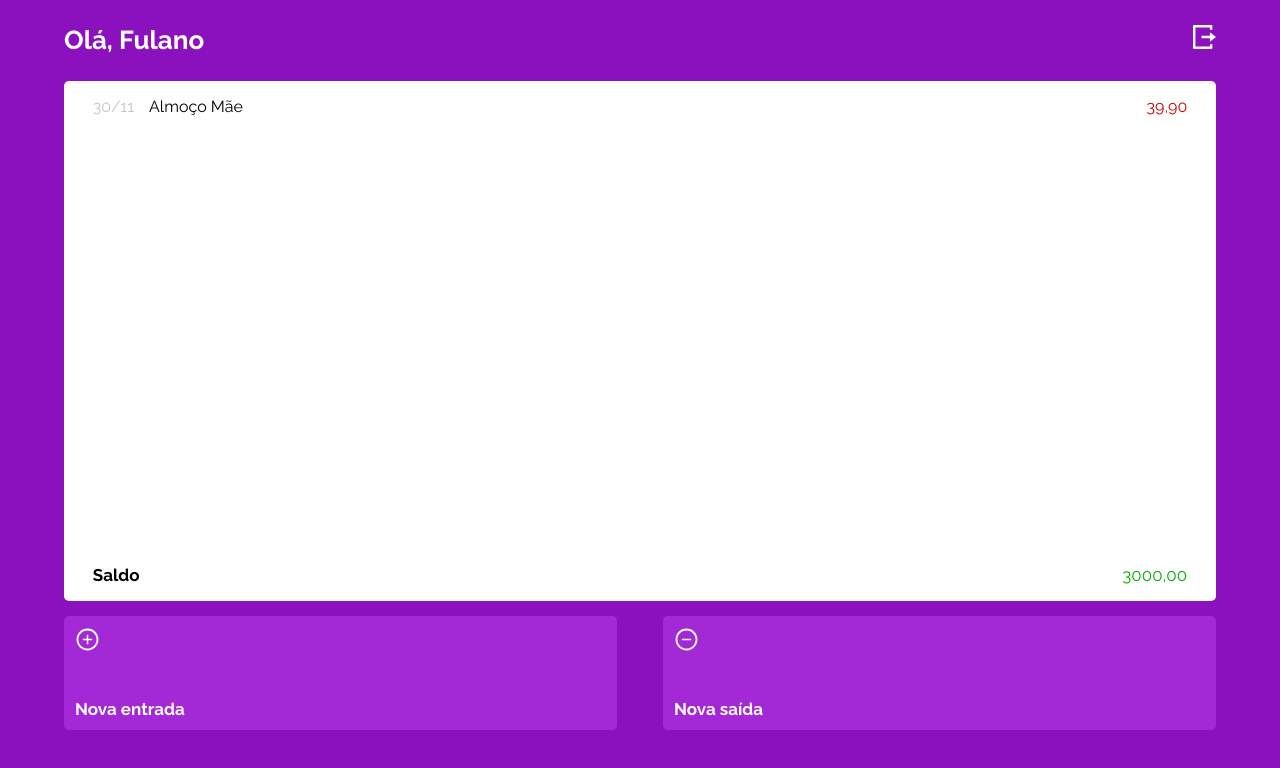
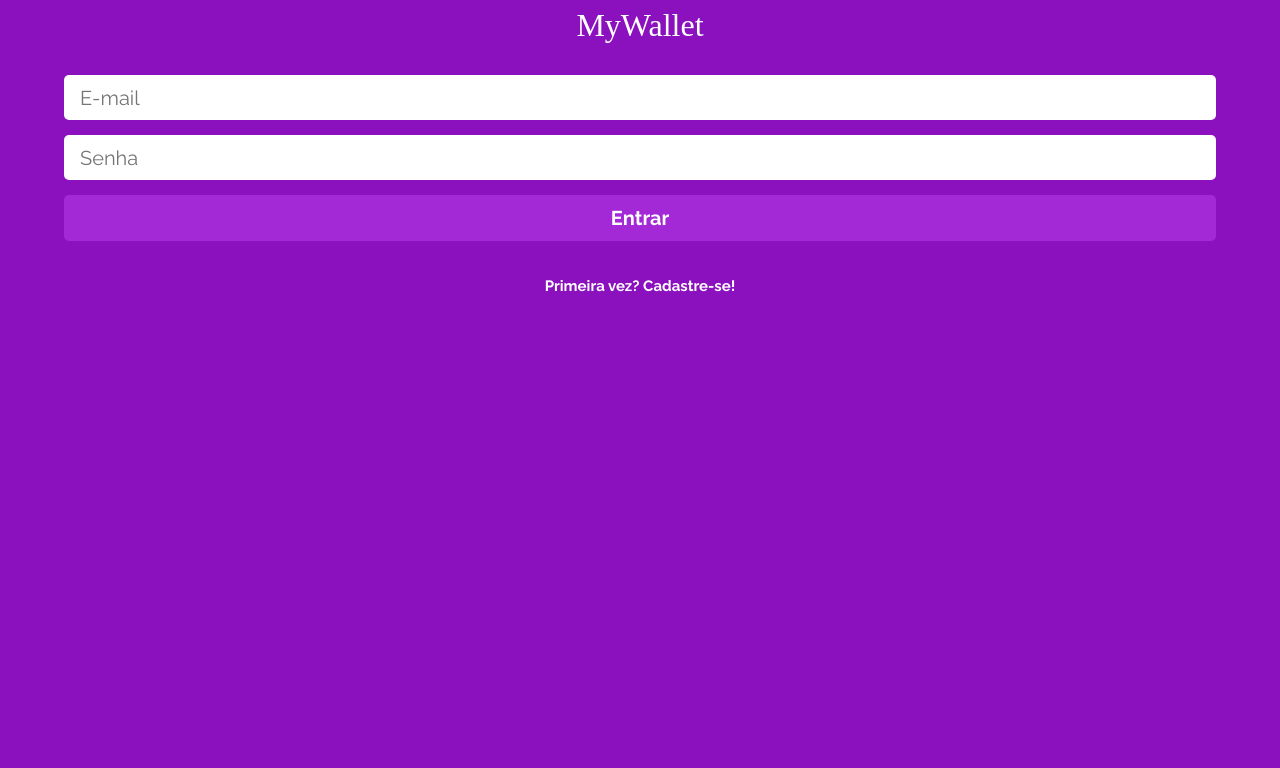
Before and after one commit to yagoluisr/projeto13-mywallet-front, a JavaScript app: page /sign-in in a window 1280 px wide. Shown: the top 768 px of the page. Built offline with nearby package versions, Linux system fonts and the light colour scheme; a web font is replaced by a local one.

Commit message:
Rotas implementadas

```diff
--- a/package.json
+++ b/package.json
@@ -8,6 +8,7 @@
     "@testing-library/user-event": "^13.5.0",
     "react": "^18.2.0",
     "react-dom": "^18.2.0",
+    "react-router-dom": "^6.3.0",
     "react-scripts": "5.0.1",
     "styled-components": "^5.3.5",
     "web-vitals": "^2.1.4"
--- a/src/components/App.js
+++ b/src/components/App.js
@@ -1,5 +1,5 @@
 import './Css/reset.css';
-//import { BrowserRouter, Routes, Route } from 'react-router-dom';
+import { BrowserRouter, Routes, Route } from 'react-router-dom';
 import GlobalStyle from "./GlobalStyle.js";
 import Home from './Home';
 import InsertEntry from './InsertEntry';
@@ -13,14 +13,15 @@ import Register from './Register';
 
 export default function App() {
   return (
-    <>
+    <BrowserRouter>
       <GlobalStyle />
-      {/* <Login /> */}
-      {/* <Register /> */}
-      <Home />
-      {/* <InsertEntry /> */}
-      {/* <InsertOutput /> */}
-
-    </>
+      <Routes>
+        <Route path={'/sign-in'} element={<Login />}/>
+        <Route path={'/sign-up'} element={<Register />}/>
+        <Route path={'/'} element={<Home />} />
+        <Route path={'/novaentrada'} element={<InsertEntry />} />
+        <Route path={'/novasaida'} element={<InsertOutput />} />
+      </Routes>
+    </BrowserRouter>
   );
 }
```
Also changed, not shown: 1 other file (tests, documents, lock files or other folders).
